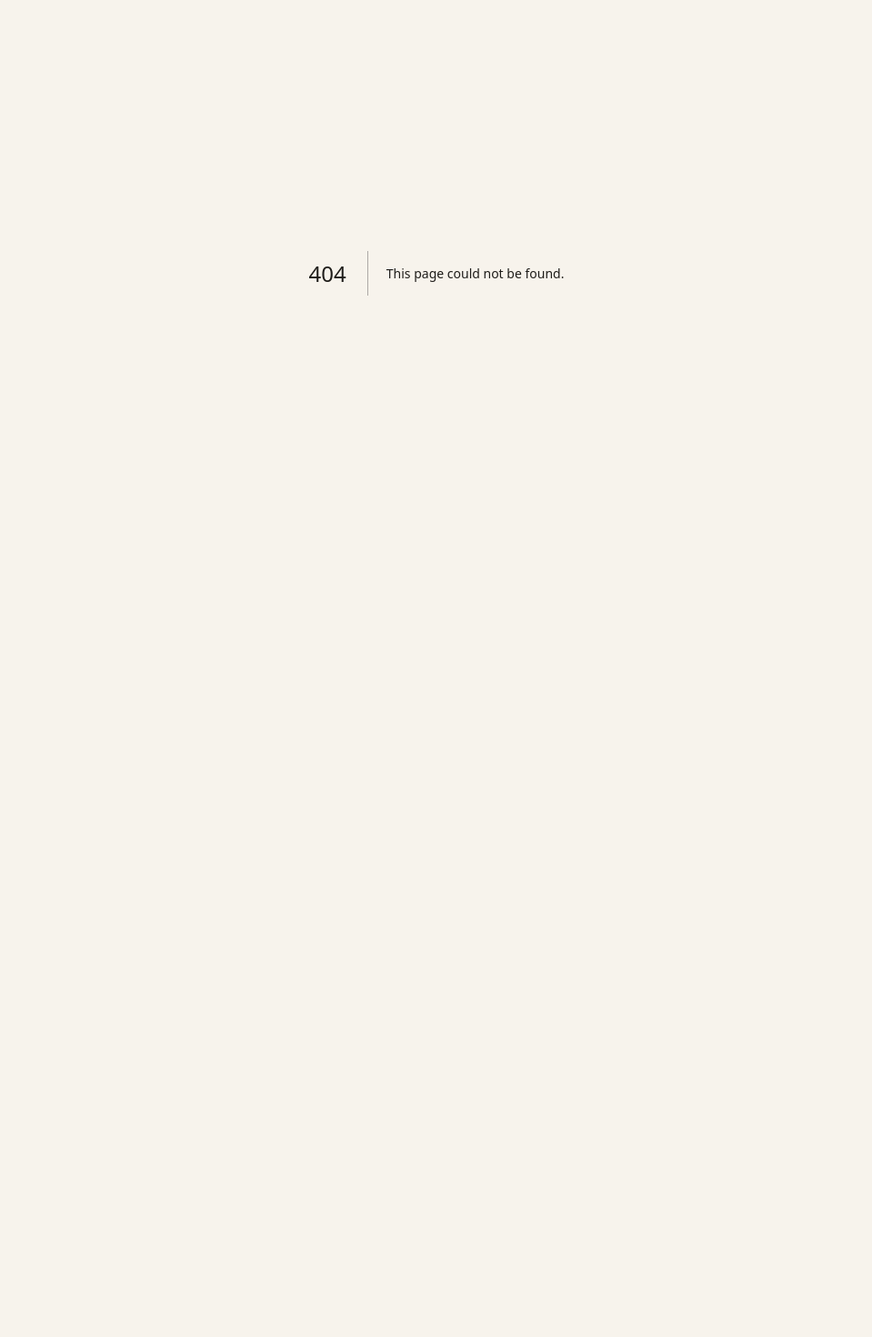
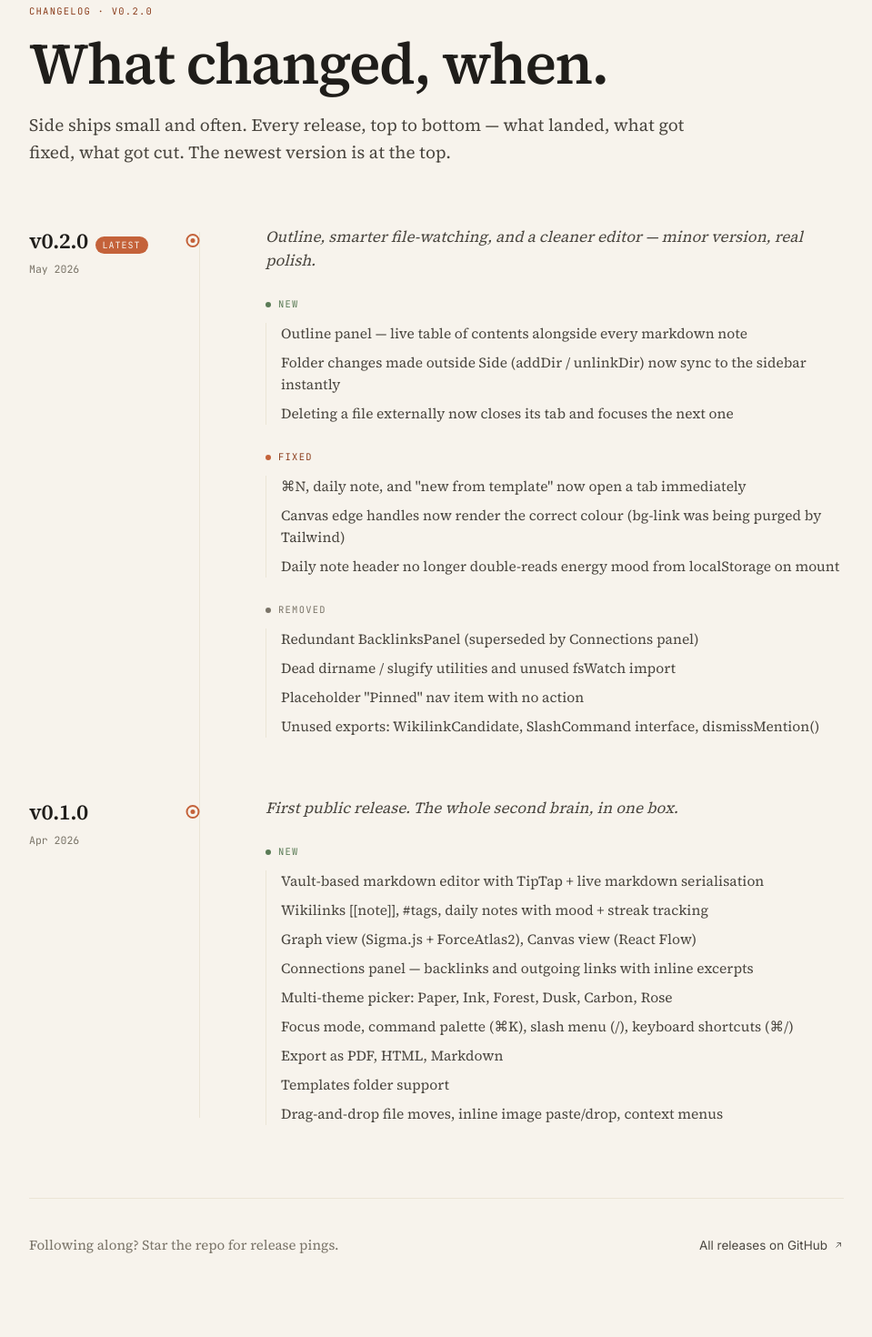
Before and after one commit to Koushith/side-landing, a Next.js app: page /changelog in a window 1280 px wide. Before the commit this address had no page. Shown: the part 100-1570 px from the top of the page at 91% size, without its empty margins (160-1119 px from the left). Before the commit the page ends 800 px from the top, so only its background shows below. Built offline with nearby package versions, Linux system fonts and the light colour scheme.

Commit message:
Add changelog page and update navigation

```diff
--- /dev/null
+++ b/app/changelog/page.tsx
@@ -0,0 +1,224 @@
+import type { Metadata } from 'next';
+import { Nav } from '@/components/Nav';
+import { Footer } from '@/components/Footer';
+
+export const metadata: Metadata = {
+  title: 'Changelog — Side',
+  description:
+    'Release notes for Side. New features, fixes, and removed cruft, version by version.',
+};
+
+type Section = { label: 'New' | 'Fixed' | 'Removed'; items: string[] };
+type Release = {
+  version: string;
+  date: string;
+  highlight?: string;
+  sections: Section[];
+};
+
+const RELEASES: Release[] = [
+  {
+    version: '0.2.0',
+    date: 'May 2026',
+    highlight:
+      'Outline, smarter file-watching, and a cleaner editor — minor version, real polish.',
+    sections: [
+      {
+        label: 'New',
+        items: [
+          'Outline panel — live table of contents alongside every markdown note',
+          'Folder changes made outside Side (addDir / unlinkDir) now sync to the sidebar instantly',
+          'Deleting a file externally now closes its tab and focuses the next one',
+        ],
+      },
+      {
+        label: 'Fixed',
+        items: [
+          '⌘N, daily note, and "new from template" now open a tab immediately',
+          'Canvas edge handles now render the correct colour (bg-link was being purged by Tailwind)',
+          'Daily note header no longer double-reads energy mood from localStorage on mount',
+        ],
+      },
+      {
+        label: 'Removed',
+        items: [
+          'Redundant BacklinksPanel (superseded by Connections panel)',
+          'Dead dirname / slugify utilities and unused fsWatch import',
+          'Placeholder "Pinned" nav item with no action',
+          'Unused exports: WikilinkCandidate, SlashCommand interface, dismissMention()',
+        ],
+      },
+    ],
+  },
+  {
+    version: '0.1.0',
+    date: 'Apr 2026',
+    highlight: 'First public release. The whole second brain, in one box.',
+    sections: [
+      {
+        label: 'New',
+        items: [
+          'Vault-based markdown editor with TipTap + live markdown serialisation',
+          'Wikilinks [[note]], #tags, daily notes with mood + streak tracking',
+          'Graph view (Sigma.js + ForceAtlas2), Canvas view (React Flow)',
+          'Connections panel — backlinks and outgoing links with inline excerpts',
+          'Multi-theme picker: Paper, Ink, Forest, Dusk, Carbon, Rose',
+          'Focus mode, command palette (⌘K), slash menu (/), keyboard shortcuts (⌘/)',
+          'Export as PDF, HTML, Markdown',
+          'Templates folder support',
+          'Drag-and-drop file moves, inline image paste/drop, context menus',
+        ],
+      },
+    ],
+  },
+];
+
+const SECTION_STYLE: Record<
+  Section['label'],
+  { dot: string; label: string; chip: string }
+> = {
+  New: {
+    dot: 'bg-tag',
+    label: 'text-tag',
+    chip: 'bg-tag-soft text-tag',
+  },
+  Fixed: {
+    dot: 'bg-accent',
+    label: 'text-accent-ink',
+    chip: 'bg-accent-soft text-accent-ink',
+  },
+  Removed: {
+    dot: 'bg-ink-3',
+    label: 'text-ink-3',
+    chip: 'bg-paper-3 text-ink-3',
+  },
+};
+
+export default function ChangelogPage() {
+  return (
+    <>
+      <Nav />
+      <div className="px-6 pt-12 pb-24">
+        <div className="mx-auto max-w-4xl">
+          <header className="mb-16 max-w-3xl">
+            <div className="font-mono text-[10.5px] uppercase tracking-[0.12em] text-accent-ink mb-4">
+              Changelog · v{RELEASES[0].version}
+            </div>
+            <h1 className="font-serif text-[56px] md:text-[64px] leading-[1.02] tracking-[-0.025em] font-semibold mb-5">
+              What changed, when.
+            </h1>
+            <p className="font-serif text-[19px] leading-[1.6] text-ink-2">
+              Side ships small and often. Every release, top to bottom — what
+              landed, what got fixed, what got cut. The newest version is at the
+              top.
+            </p>
+          </header>
+
+          <div className="relative">
+            <div
+              aria-hidden
+              className="absolute left-[7px] top-2 bottom-2 w-px bg-rule-soft md:left-[calc(180px+7px)]"
+            />
+
+            <div className="space-y-16">
+              {RELEASES.map((release, ri) => (
+                <article
+                  key={release.version}
+                  className="relative md:grid md:grid-cols-[180px_1fr] md:gap-10"
+                >
+                  <div className="md:sticky md:top-20 md:self-start mb-5 md:mb-0 flex items-center gap-3 md:block">
+                    <span
+                      aria-hidden
+                      className="relative z-10 grid place-items-center w-[15px] h-[15px] rounded-full bg-paper border-2 border-accent md:absolute md:left-[180px] md:-translate-x-1/2 md:top-[10px]"
+                    >
+                      <span className="w-[5px] h-[5px] rounded-full bg-accent" />
+                    </span>
+                    <div>
+                      <div className="flex items-baseline gap-2">
+                        <span className="font-serif text-[24px] font-semibold tracking-tight">
+                          v{release.version}
+                        </span>
+                        {ri === 0 && (
+                          <span className="font-mono text-[10px] uppercase tracking-[0.1em] px-2 py-[2px] rounded-full bg-accent text-paper">
+                            Latest
+                          </span>
+                        )}
+                      </div>
+                      <div className="font-mono text-[11.5px] text-ink-3 mt-1">
+                        {release.date}
+                      </div>
+                    </div>
+                  </div>
+
+                  <div className="md:pl-10">
+                    {release.highlight && (
+                      <p className="font-serif text-[17px] leading-[1.55] text-ink-2 mb-7 italic">
+                        {release.highlight}
+                      </p>
+                    )}
+
+                    <div className="space-y-7">
+                      {release.sections.map((section) => {
+                        const style = SECTION_STYLE[section.label];
+                        return (
+                          <div key={section.label}>
+                            <div className="flex items-center gap-2 mb-3">
+                              <span
+                                aria-hidden
+                                className={`w-1.5 h-1.5 rounded-full ${style.dot}`}
+                              />
+                              <span
+                                className={`font-mono text-[10.5px] uppercase tracking-[0.12em] ${style.label}`}
+                              >
+                                {section.label}
+                              </span>
+                            </div>
+                            <ul className="space-y-2 border-l border-rule-soft pl-4">
+                              {section.items.map((item, i) => (
+                                <li
+                                  key={i}
+                                  className="font-serif text-[15.5px] leading-[1.55] text-ink-2"
+                                >
+                                  {item}
+                                </li>
+                              ))}
+                            </ul>
+                          </div>
+                        );
+                      })}
+                    </div>
+                  </div>
+                </article>
+              ))}
+            </div>
+          </div>
+
+          <div className="mt-20 pt-10 border-t border-rule-soft flex flex-wrap items-center justify-between gap-4">
+            <p className="font-serif text-[15px] text-ink-3">
+              Following along? Star the repo for release pings.
+            </p>
+            <a
+              href="https://github.com/Koushith/side-deck/releases"
+              target="_blank"
+              rel="noopener noreferrer"
+              className="inline-flex items-center gap-1.5 text-[13.5px] text-ink-2 hover:text-ink"
+            >
+              All releases on GitHub
+              <svg
+                width="12"
+                height="12"
+                viewBox="0 0 24 24"
+                fill="none"
+                stroke="currentColor"
+                strokeWidth="1.6"
+              >
+                <path d="m7 17 10-10M9 7h8v8" />
+              </svg>
+            </a>
+          </div>
+        </div>
+      </div>
+      <Footer />
+    </>
+  );
+}
--- a/components/Nav.tsx
+++ b/components/Nav.tsx
@@ -4,6 +4,7 @@ const links = [
   { href: '/#features', label: 'Features' },
   { href: '/#preview', label: 'Preview' },
   { href: '/docs', label: 'Docs' },
+  { href: '/changelog', label: 'Changelog' },
   { href: '/#download', label: 'Download' },
   { href: '/#faq', label: 'Questions' },
 ];
```
Also changed, not shown: 1 other file (tests, documents, lock files or other folders).
